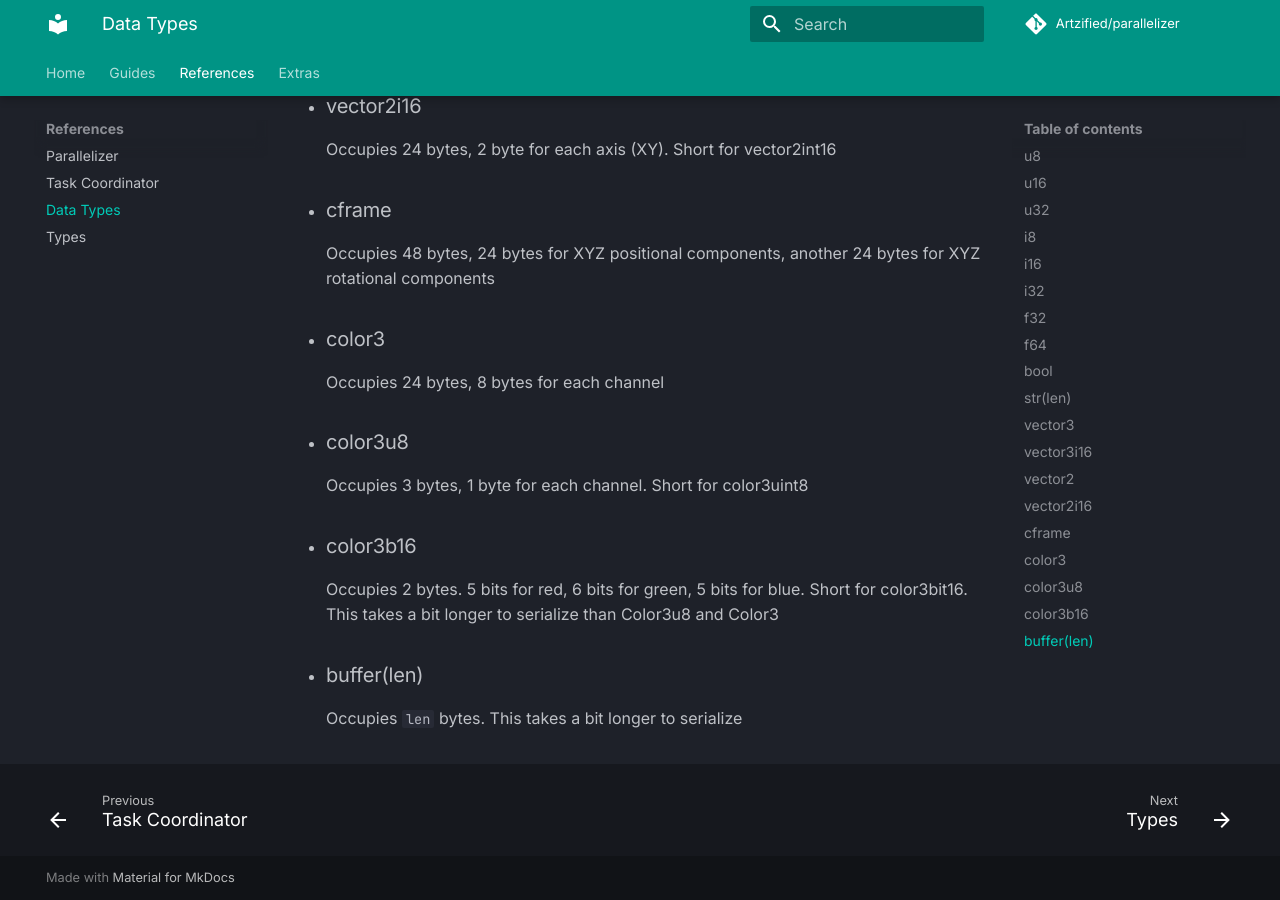
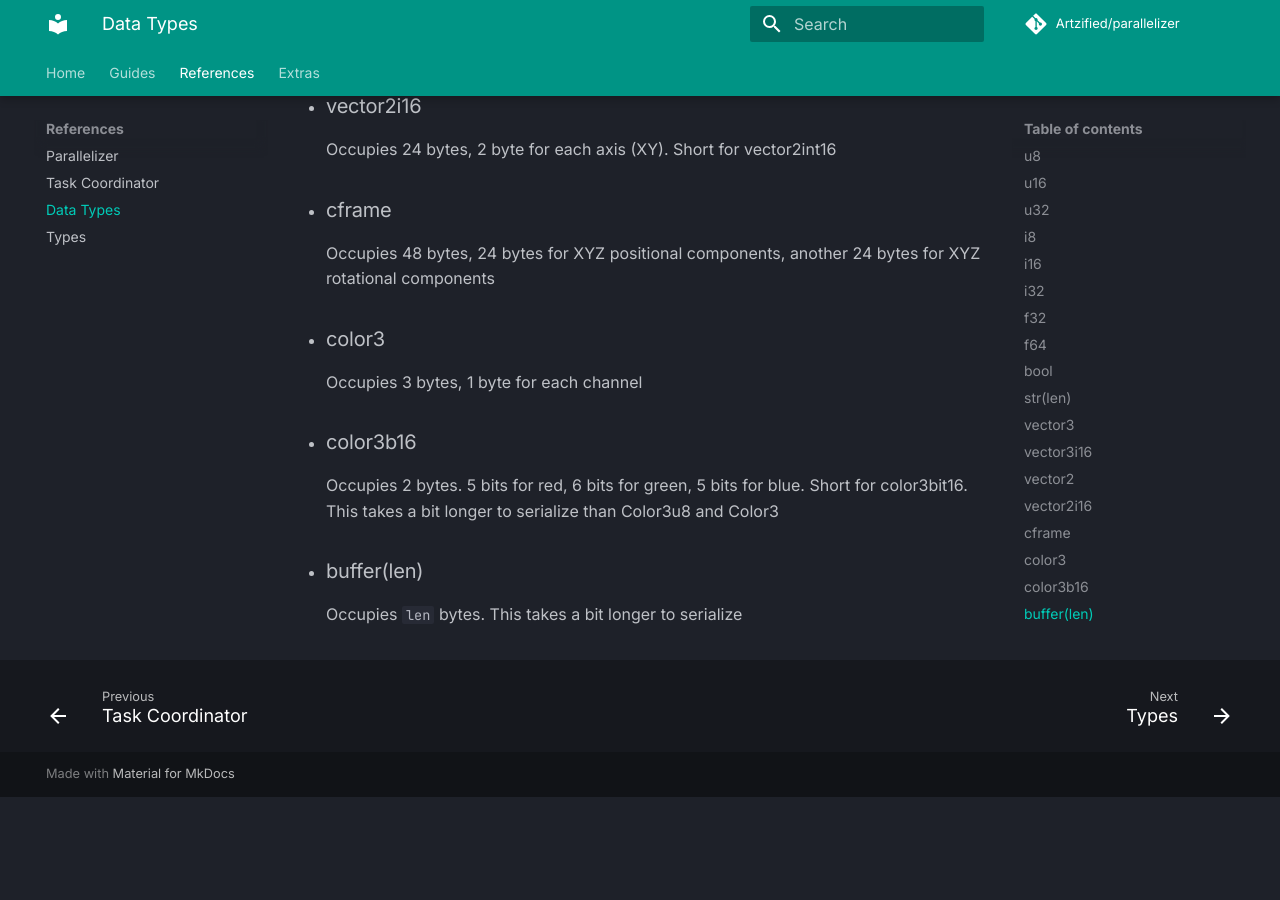
Before and after one commit to scion-softworks/parallelizer, an MkDocs documentation site: the page built from docs/api/datatypes.md, in a window 1280 px wide and 900 px high, scrolled down 1557 px. Built offline with MkDocs 1.6.1 and Material for MkDocs 9.7.7, drawn with Linux system fonts in a browser that asks for light colours; comment, search, counter and statistics services are not loaded; after the commit the page ends 2354 px from its top, so only the background shows below that.

Commit message:
docs: remove color3u8

```diff
--- a/docs/api/datatypes.md
+++ b/docs/api/datatypes.md
@@ -46,10 +46,7 @@ Occupies 24 bytes, 2 byte for each axis (XY). Short for vector2int16
 Occupies 48 bytes, 24 bytes for XYZ positional components, another 24 bytes for XYZ rotational components
 
 - ### color3
-Occupies 24 bytes, 8 bytes for each channel
-
-- ### color3u8
-Occupies 3 bytes, 1 byte for each channel. Short for color3uint8
+Occupies 3 bytes, 1 byte for each channel
 
 - ### color3b16
 Occupies 2 bytes. 5 bits for red, 6 bits for green, 5 bits for blue. Short for color3bit16. This takes a bit longer to serialize than Color3u8 and Color3
```
Also changed, not shown: docs/api/types.md (+1 -1 lines).
